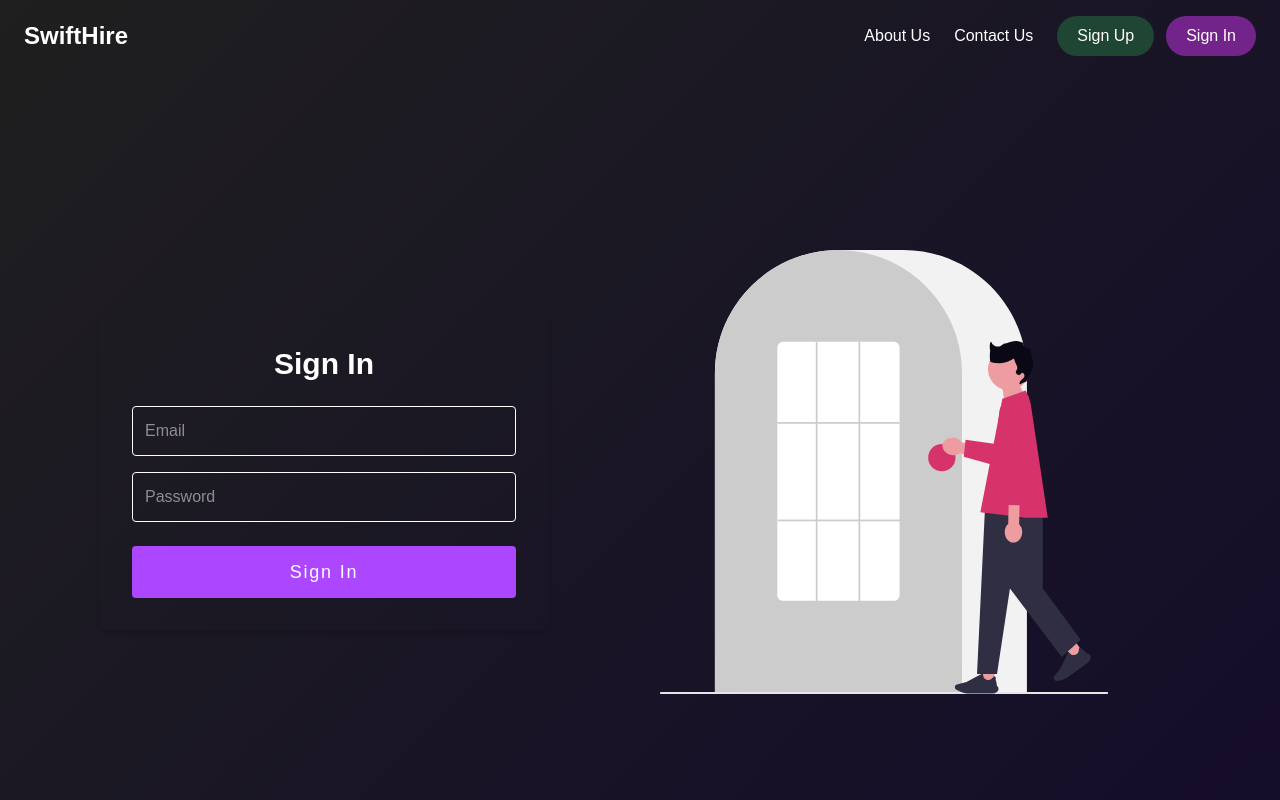
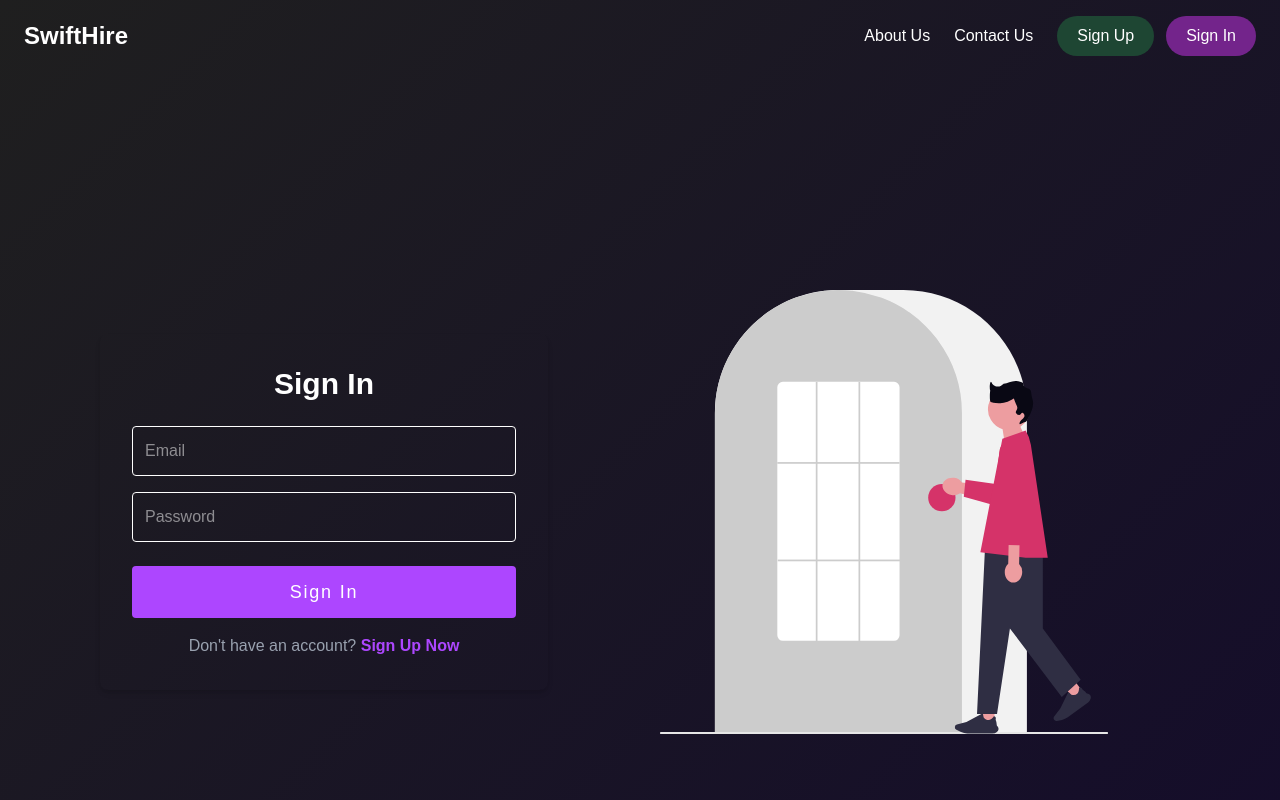
Before and after one commit to icodervivek/swifthire, a React (Vite) app in the folder client/: page /signin in a window 1280 px wide. Shown: the top 800 px of the page. Built offline with nearby package versions, Linux system fonts and the light colour scheme.

Commit message:
style: updated styling

```diff
--- a/client/src/components/About.jsx
+++ b/client/src/components/About.jsx
@@ -14,7 +14,7 @@ const About = () => {
       <Navbar />
 
       {/* Main content */}
-      <section className="flex-grow flex items-center justify-center py-12 px-4 sm:px-6 lg:px-12">
+      <section className="flex-grow mt-15 flex items-center justify-center py-12 px-4 sm:px-6 lg:px-12">
         <div className="max-w-7xl w-full flex flex-col md:flex-row items-center justify-center gap-12">
           {/* Left: Image */}
           <motion.div
--- a/client/src/components/AuthPages/Profile.jsx
+++ b/client/src/components/AuthPages/Profile.jsx
@@ -72,7 +72,7 @@ useEffect(() => {
       <ToastContainer />
 
       <motion.div
-        className="flex flex-col items-center justify-center px-4 sm:px-6 lg:px-12 py-12 flex-grow"
+        className="flex flex-col mt-15 items-center justify-center px-4 sm:px-6 lg:px-12 py-12 flex-grow"
         initial={{ opacity: 0 }}
         animate={{ opacity: 1 }}
         transition={{ duration: 0.8 }}
--- a/client/src/components/AuthPages/Signin.jsx
+++ b/client/src/components/AuthPages/Signin.jsx
@@ -15,8 +15,7 @@ const Signin = () => {
     e.preventDefault();
     try {
       const response = await axios.post(
-        `${import.meta.env.VITE_API_URL}/signin`
-        ,
+        `${import.meta.env.VITE_API_URL}/signin`,
         { email, password },
         { withCredentials: true }
       );
@@ -37,15 +36,15 @@ const Signin = () => {
   };
 
   useEffect(() => {
-        document.title = "Sign In - SwiftHire";
-      }, []);
+    document.title = "Sign In - SwiftHire";
+  }, []);
 
   return (
     <>
       <Navbar />
       <ToastContainer />
 
-      <div className="signup-section flex flex-col md:flex-row items-center justify-center px-4 sm:px-6 lg:px-12 py-12 min-h-screen">
+      <div className="signup-section flex flex-col md:flex-row items-center mt-10 justify-center px-4 sm:px-6 lg:px-12 py-12 min-h-screen">
         <div className="w-full max-w-7xl flex flex-col md:flex-row items-center justify-center gap-10">
           {/* Left Section: Form */}
           <div className="form-section w-full md:w-1/2 max-w-md p-8 rounded-lg shadow-md">
@@ -74,11 +73,24 @@ const Signin = () => {
                 Sign In
               </button>
             </form>
+            <p className="text-center text-gray-400 mt-4">
+              Don't have an account?{" "}
+              <span
+                onClick={() => navigate("/signup")}
+                className="text-purple-500 font-semibold cursor-pointer hover:underline transition-colors"
+              >
+                Sign Up Now
+              </span>
+            </p>
           </div>
 
           {/* Right Section: Image */}
           <div className="description-section w-full md:w-1/2 flex justify-center">
-            <img src="/signin.svg" alt="Sign In" className="w-64 sm:w-80 md:w-96 lg:w-[28rem]" />
+            <img
+              src="/signin.svg"
+              alt="Sign In"
+              className="w-64 sm:w-80 md:w-96 lg:w-[28rem]"
+            />
           </div>
         </div>
       </div>
--- a/client/src/components/AuthPages/Signup.jsx
+++ b/client/src/components/AuthPages/Signup.jsx
@@ -61,7 +61,7 @@ const Signup = () => {
       <Navbar />
       <ToastContainer />
 
-      <div className="signup-section flex flex-col md:flex-row items-center justify-center px-4 sm:px-6 lg:px-12 py-12 min-h-screen">
+      <div className="signup-section flex flex-col md:flex-row items-center justify-center px-4 sm:px-6 lg:px-12 py-12 min-h-screen mt-10">
         <div className="w-full max-w-7xl flex flex-col md:flex-row items-center justify-center gap-10">
           {/* Left Section: Form */}
           <div className="form-section w-full md:w-1/2 max-w-md p-8 rounded-lg shadow-md">
--- a/client/src/components/Contact.jsx
+++ b/client/src/components/Contact.jsx
@@ -48,7 +48,7 @@ const Contact = () => {
     <div className="min-h-screen flex flex-col">
       <Navbar />
 
-      <section className="flex-grow flex items-center justify-center py-12 px-4 sm:px-6 lg:px-12">
+      <section className="flex- mt-15 grow flex items-center justify-center py-12 px-4 sm:px-6 lg:px-12">
         <div className="max-w-7xl w-full flex flex-col md:flex-row items-center justify-center gap-12">
           {/* Left: Form */}
           <motion.div
```
